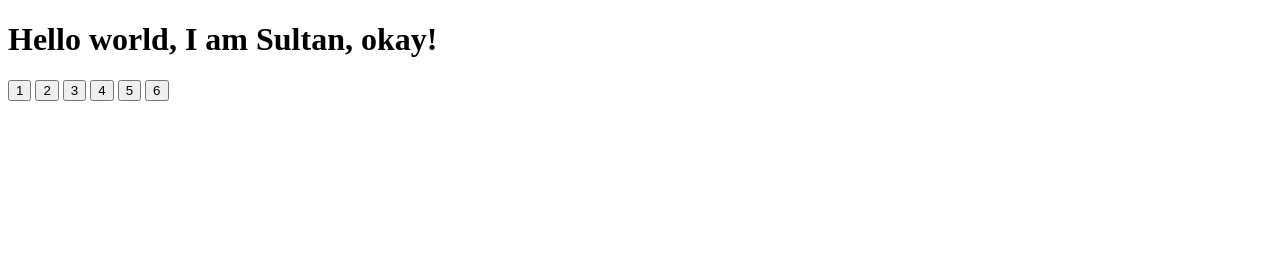
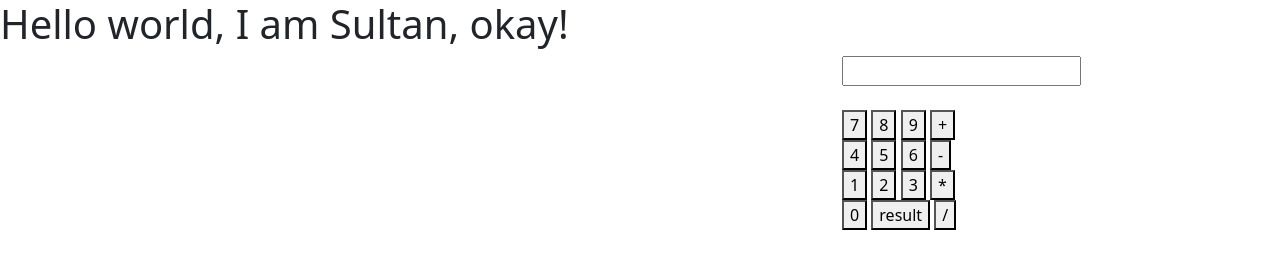
Before and after one commit to among-bugs/all-js-lessons, a website: page index.html in a window 1280 px wide. Drawn offline with nearby package versions, Linux system fonts and the light colour scheme.

Commit message:
write calculator

```diff
--- a/index.html
+++ b/index.html
@@ -1,22 +1,56 @@
 <!DOCTYPE html>
 <html lang="en">
+
 <head>
     <meta charset="UTF-8">
     <meta name="viewport" content="width=device-width, initial-scale=1.0">
+    <link href="https://cdn.jsdelivr.net/npm/bootstrap@5.0.0-beta1/dist/css/bootstrap.min.css" rel="stylesheet"
+        integrity="sha384-giJF6kkoqNQ00vy+HMDP7azOuL0xtbfIcaT9wjKHr8RbDVddVHyTfAAsrekwKmP1" crossorigin="anonymous">
     <title>Document</title>
 </head>
+
 <body>
     <h1>Hello world, I am Sultan, okay!</h1>
     <!-- <script src="js/script.js"></script>  -->
     <!-- <button id="firstButton">1</button> -->
-    <div class="divClass">
-        <button>1</button>
-        <button>2</button>
-        <button>3</button>
+    <div class="container">
+        <div class="row">
+            <div class="col-8"></div>
+            <div class="col-4">
+                <div class="col-auto">
+                    <input type="text">
+                </div> <br>
+                <div class="col-auto">
+                    <button>7</button>
+                    <button>8</button>
+                    <button>9</button>
+                    <button>+</button>
+                </div>
+                <div class="col-auto">
                     <button>4</button>
                     <button>5</button>
                     <button>6</button>
+                    <button>-</button>
                 </div>
+                <div class="col-auto">
+                    <button onclick="setColorsForAllButtons()">1</button>
+                    <button>2</button>
+                    <button>3</button>
+                    <button>*</button>
+                </div>
+                <div class="col-md">
+                    <button>0</button>
+                    <button>result</button>
+                    <button>/</button>
+                </div>
+            </div>
+        </div>
+
+    </div>
+
+    <script src="https://cdn.jsdelivr.net/npm/bootstrap@5.0.0-beta1/dist/js/bootstrap.bundle.min.js"
+        integrity="sha384-ygbV9kiqUc6oa4msXn9868pTtWMgiQaeYH7/t7LECLbyPA2x65Kgf80OJFdroafW" crossorigin="anonymous">
+    </script>
     <script src="js/practice.js"></script>
     <script src="js/all-weapons.js"></script>
     <!-- <script src="js/weapons.js"></script> -->
@@ -24,4 +58,5 @@
     <script src="js/lessons9-.js"></script>
     <!-- <script src="js/index.js"></script>  -->
 </body>
+
 </html>
```
Lines whose indentation alone changed are shown as unchanged.
